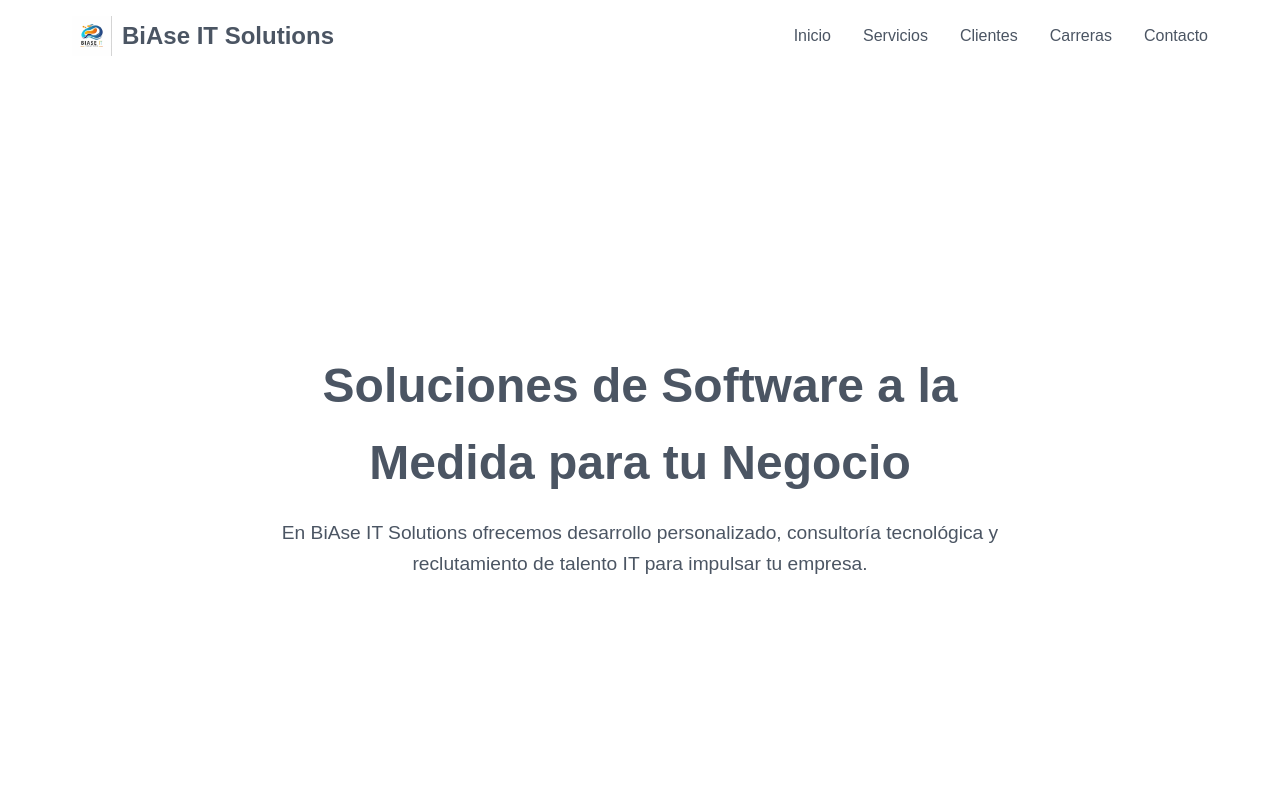
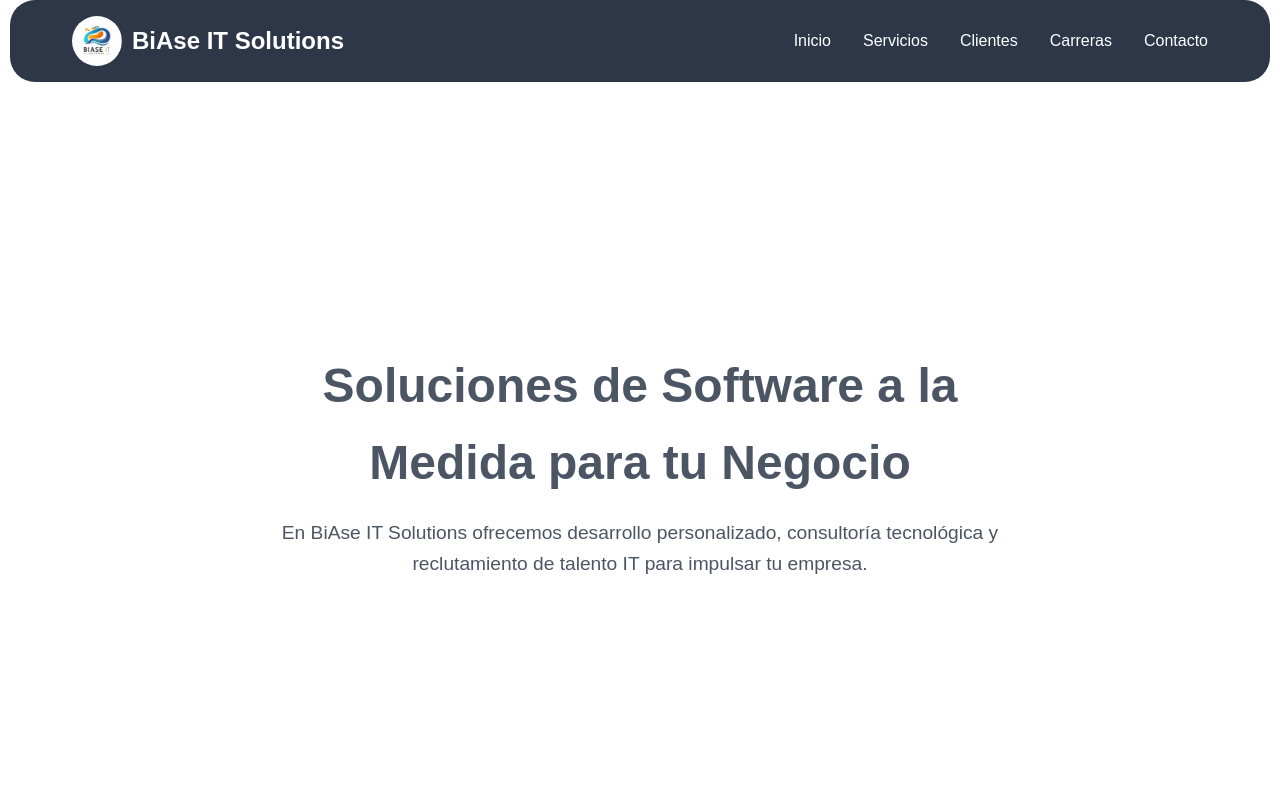
Before and after one commit to WilliansH/BiAseITSolutions, a React (Create React App) app: page / in a window 1280 px wide. Shown: the top 800 px of the page. Built offline with nearby package versions, Linux system fonts and the light colour scheme.

Commit message:
Header: Increase border-radius to 25px for more rounded appearance

```diff
--- a/src/components/Header/Header.module.css
+++ b/src/components/Header/Header.module.css
@@ -1,11 +1,14 @@
 .header {
   position: fixed;
   top: 0;
-  width: 100%;
-  background-color: var(--bg-secondary);
+  left: 10px;
+  right: 10px;
+  width: calc(100% - 20px);
+  background-color: #2d3748;
   box-shadow: 0 2px 4px var(--border-color);
   z-index: 1000;
   transition: transform 0.3s ease;
+  border-radius: 25px;
 }
 
 .hidden {
@@ -26,13 +29,15 @@
   align-items: center;
   font-size: 1.5rem;
   font-weight: bold;
-  color: var(--accent);
+  color: #ffffff;
   cursor: pointer;
 }
 
 .logoImage {
-  height: 40px;
+  height: 50px;
   margin-right: 10px;
+  border-radius: 50%;
+  object-fit: cover;
 }
 
 .nav {
@@ -42,7 +47,7 @@
 
 .nav a {
   cursor: pointer;
-  color: var(--text-secondary);
+  color: #ffffff;
   transition: color 0.3s;
 }
 
```
